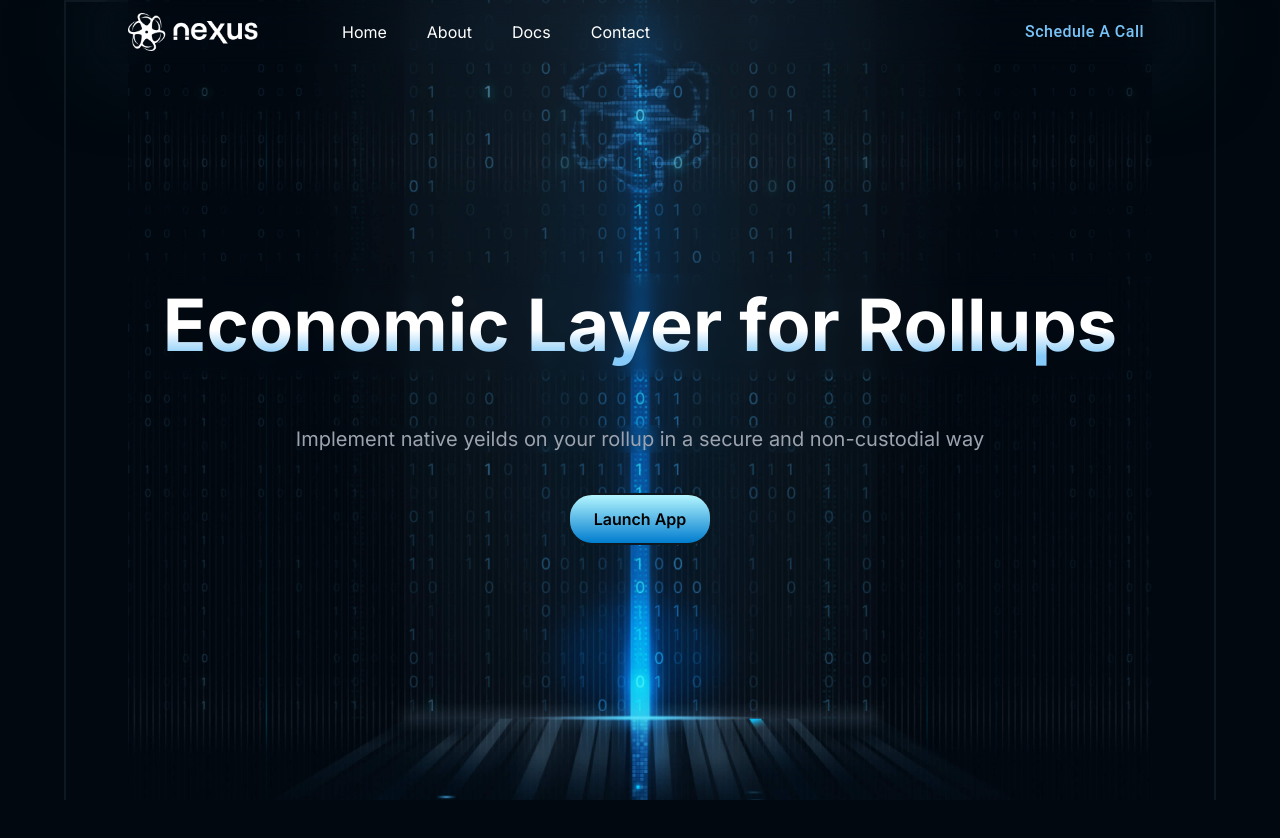
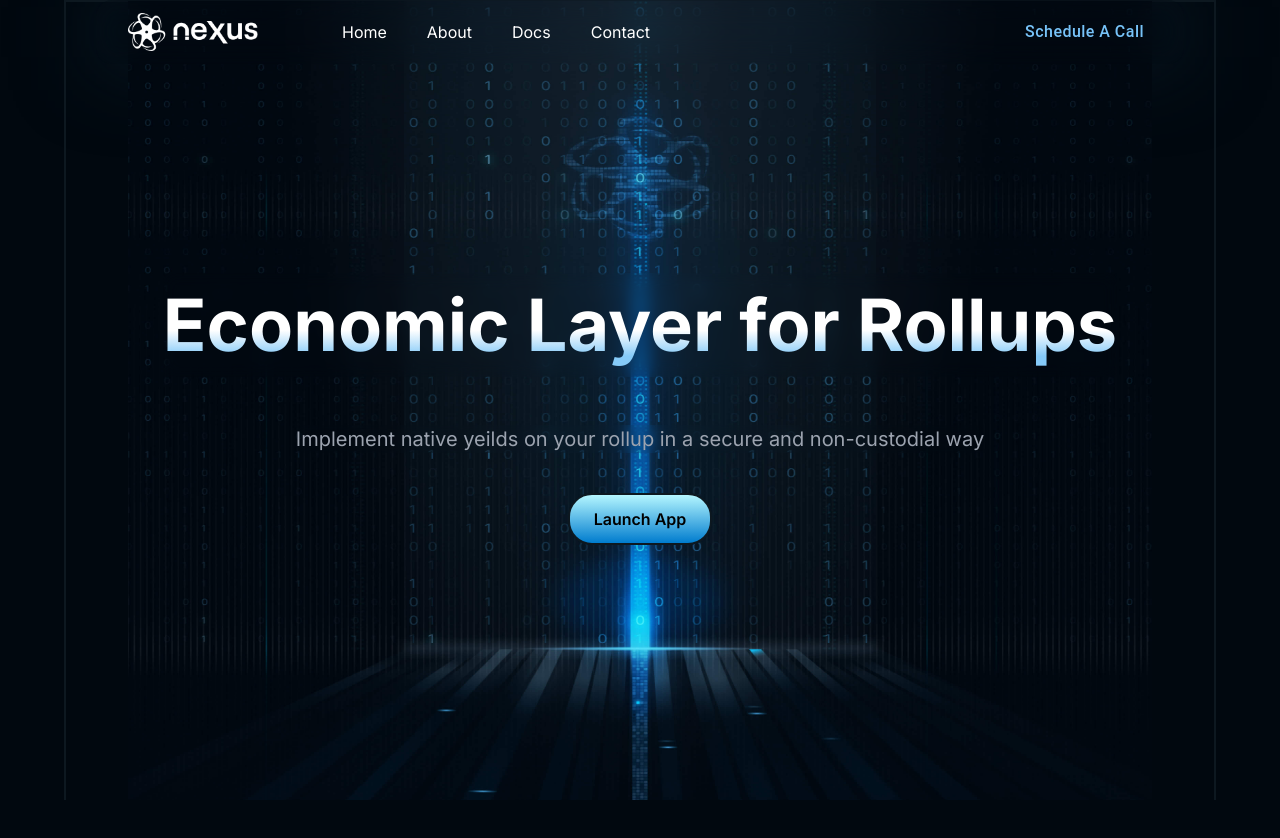
Before and after one commit to Nexus-2023/Nexus-Website, a Next.js app: page / in a window 1280 px wide. Shown: the top 838 px of the page. Built offline with nearby package versions, Linux system fonts and the light colour scheme.

Commit message:
image fix

```diff
--- a/src/components/pages/Home.tsx
+++ b/src/components/pages/Home.tsx
@@ -57,7 +57,7 @@ export function HomePage() {
         width="100%"
         height="100%"
         alt="Nexus design diagram"
-        className="backgroundEffect aspect-video  absolute -z-20 opacity-0 hidden 2xl:block"
+        className="backgroundEffect aspect-video max-h-[100vh]  absolute -z-20 opacity-0 hidden 2xl:block"
       />
 
       <img
@@ -66,7 +66,7 @@ export function HomePage() {
         height="100%"
         alt="Nexus design diagram"
         // className="  aspect-square  absolute -z-20 opacity-0 hidden lg:block"
-        className="backgroundEffect  aspect-square  absolute -z-20  opacity-0  lg:block 2xl:hidden max-w-screen-lg"
+        className="backgroundEffect  aspect-square max-h-[100vh] absolute -z-20  opacity-0  lg:block 2xl:hidden max-w-screen-lg"
       />
 
       <img
@@ -74,7 +74,7 @@ export function HomePage() {
         width="100%"
         height="100%"
         alt="Nexus design diagram"
-        className="backgroundEffect  aspect-auto absolute -z-20  lg:hidden  "
+        className="backgroundEffect max-h-[100vh] aspect-auto absolute -z-20  lg:hidden  "
       />
 
       {/* web */}
--- a/src/constants/data.ts
+++ b/src/constants/data.ts
@@ -51,7 +51,7 @@ export const partnerData = [
   },
 
   {
-    src: "/Images/partnerIcon3.png",
+    src: "/Images/partnericon3.png",
     text: "INSURANCE Partner",
 
     width: 320,
```
